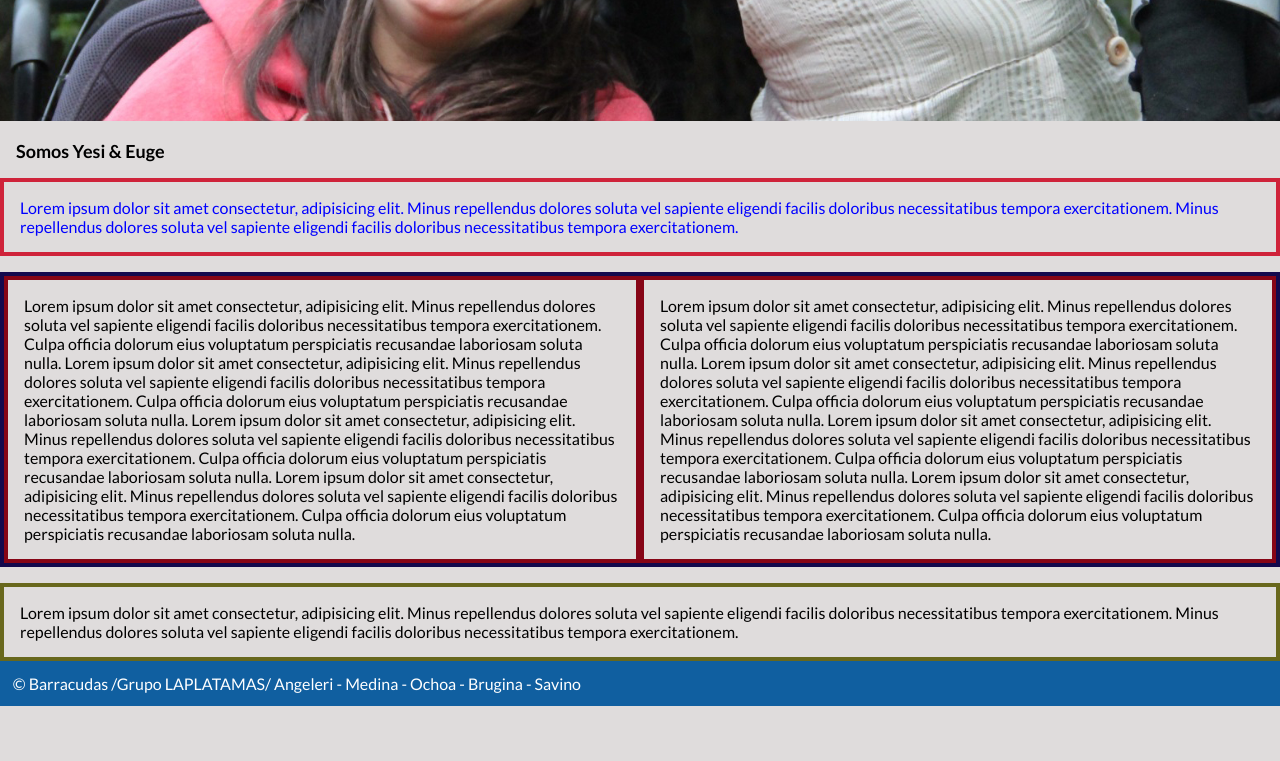
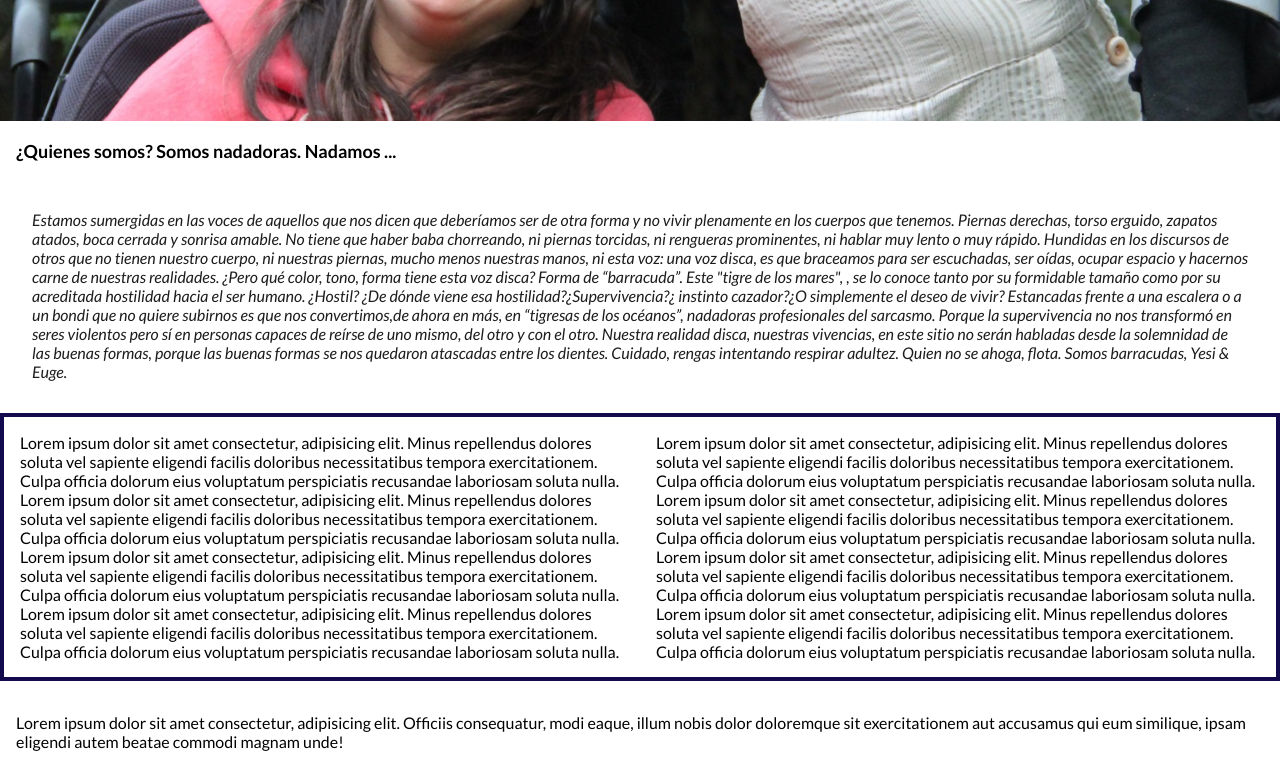
Before and after one commit to GITLETY/laplatamas, a plain HTML site: page pages/Conocenos.html in a window 1280 px wide. Shown: the part 714-1475 px from the top of the page. Before the commit the page ends 1420 px from the top, so only its background shows below. Drawn offline with Linux system fonts and the light colour scheme.

Commit message:
Texto original barracudas + Comienzo de codigo Encontranos

```diff
--- a/css/cssConocenos.css
+++ b/css/cssConocenos.css
@@ -5,40 +5,43 @@
 }
 
 .IMGConocenos {
-  width: 100vw;
+  width: vw;
 }
 
 .TituloConocenos {
   margin: 1rem;
   font-size: large;
+  color: #000000;
 }
 
 .PresentacionConocenos {
   padding: 1rem;
-  border: 4px solid #cf233a;
+  /* border: 4px solid #cf233a; */
+  font-style: italic;
   overflow-wrap: break-word;
-  margin-bottom: 1rem;
-    color:blue;
- }
+  color: rgb(29, 29, 29);
+  text-align: left;
+  font-size: medium;
+  padding: 2rem;
+}
 
 .CajaTextosConocenos {
   display: flex;
   flex-direction: column;
   border: 4px solid #13094d;
-
 }
 
 .TextoConocenos {
   padding: 1rem;
   overflow-wrap: break-word;
-  border: 4px solid #860516;
+  /* border: 4px solid #860516; */
   flex-direction: column;
   text-align: left;
 }
 
-.AgradecimientosConocenos{
+.AgradecimientosConocenos {
   padding: 1rem;
-  border: 4px solid #68671c;
+  /* border: 4px solid #68671c; */
   overflow-wrap: break-word;
   margin-top: 1rem;
 }
@@ -64,7 +67,7 @@
 
 @media screen and (min-width: 1080px) {
   body {
-    background-color: rgb(223, 220, 220);
+    background-color: rgb(255, 255, 255);
   }
   span {
     color: rgb(255, 255, 255);
@@ -84,7 +87,8 @@
 
   .socaloFooter {
     position: absolute;
+    /* bottom: 0; */
     background-color: rgb(16, 95, 160);
-    width: 100vw;
+    width: vw;
   }
 }
--- a/pages/Conocenos.html
+++ b/pages/Conocenos.html
@@ -11,8 +11,8 @@
     <fontfamily
       ><style>
         @import url("https://fonts.googleapis.com/css2?family=Lato:ital,wght@0,100;0,300;0,400;0,700;0,900;1,100;1,300;1,400;1,700;1,900&display=swap");
-      </style></fontfamily
-    >
+      </style>
+    </fontfamily>
     <link rel="stylesheet" href="../cssGeneral.css" />
     <!-- Esta en todas  -->
     <link rel="stylesheet" href="../css/cssConocenos.css" />
@@ -27,23 +27,40 @@
         <a href="./Textos.html">Textos</a>
         <a href="./TocToc.html">AudioVisual</a>
         <a>Conocenos</a>
-        <a href="./Contacto.html">Contacto</a>
+        <a href="./Encontranos.html">Encontranos</a>
       </nav>
     </header>
 
     <main>
       <img src="../images/BarracudasConocenos.jpg" class="IMGConocenos" />
 
-      <h1 class="TituloConocenos">Somos Yesi & Euge</h1>
-
+      <h1 class="TituloConocenos">
+        ¿Quienes somos? Somos nadadoras. Nadamos ...
+      </h1>
       <p class="PresentacionConocenos">
-        Lorem ipsum dolor sit amet consectetur, adipisicing elit. Minus
-        repellendus dolores soluta vel sapiente eligendi facilis doloribus
-        necessitatibus tempora exercitationem. Minus
-        repellendus dolores soluta vel sapiente eligendi facilis doloribus
-        necessitatibus tempora exercitationem.
+        Estamos sumergidas en las voces de aquellos que nos dicen que deberíamos
+        ser de otra forma y no vivir plenamente en los cuerpos que tenemos.
+        Piernas derechas, torso erguido, zapatos atados, boca cerrada y sonrisa
+        amable. No tiene que haber baba chorreando, ni piernas torcidas, ni
+        rengueras prominentes, ni hablar muy lento o muy rápido. Hundidas en los
+        discursos de otros que no tienen nuestro cuerpo, ni nuestras piernas,
+        mucho menos nuestras manos, ni esta voz: una voz disca, es que braceamos
+        para ser escuchadas, ser oídas, ocupar espacio y hacernos carne de
+        nuestras realidades. ¿Pero qué color, tono, forma tiene esta voz disca?
+        Forma de “barracuda”. Este "tigre de los mares", , se lo conoce tanto
+        por su formidable tamaño como por su acreditada hostilidad hacia el ser
+        humano. ¿Hostil? ¿De dónde viene esa hostilidad?¿Supervivencia?¿
+        instinto cazador?¿O simplemente el deseo de vivir? Estancadas frente a
+        una escalera o a un bondi que no quiere subirnos es que nos
+        convertimos,de ahora en más, en “tigresas de los océanos”, nadadoras
+        profesionales del sarcasmo. Porque la supervivencia no nos transformó en
+        seres violentos pero sí en personas capaces de reírse de uno mismo, del
+        otro y con el otro. Nuestra realidad disca, nuestras vivencias, en este
+        sitio no serán habladas desde la solemnidad de las buenas formas, porque
+        las buenas formas se nos quedaron atascadas entre los dientes. Cuidado,
+        rengas intentando respirar adultez. Quien no se ahoga, flota. Somos
+        barracudas, Yesi & Euge.
       </p>
-
       <div class="CajaTextosConocenos">
         <section class="TextoConocenos">
           <p>
@@ -65,7 +82,6 @@
             voluptatum perspiciatis recusandae laboriosam soluta nulla.
           </p>
         </section>
-
         <section class="TextoConocenos">
           <p>
             Lorem ipsum dolor sit amet consectetur, adipisicing elit. Minus
@@ -87,23 +103,29 @@
           </p>
         </section>
       </div>
-
       <p class="AgradecimientosConocenos">
-        Lorem ipsum dolor sit amet consectetur, adipisicing elit. Minus
-        repellendus dolores soluta vel sapiente eligendi facilis doloribus
-        necessitatibus tempora exercitationem. Minus
-        repellendus dolores soluta vel sapiente eligendi facilis doloribus
-        necessitatibus tempora exercitationem.
+        Lorem ipsum dolor sit amet consectetur, adipisicing elit. Officiis
+        consequatur, modi eaque, illum nobis dolor doloremque sit exercitationem
+        aut accusamus qui eum similique, ipsam eligendi autem beatae commodi
+        magnam unde!
       </p>
     </main>
 
+    <!-- <footer>
+      <div class="socaloFooter">
+        <span>&copy; Barracudas /Grupo LAPLATAMAS/ Angeleri - Medina - Ochoa -  Brugina</span>
+      </div>
+    </footer> -->
+
     <footer>
-      <div class="socaloFooter">
-        <span
-          >&copy; Barracudas /Grupo LAPLATAMAS/ Angeleri - Medina - Ochoa -
-          Brugina - Savino</span
-        >
+              <div class="media">
+          <div class="mediaitem"><a href="https://www.youtube.com" target="_blank"><img src="../images/youtubeicon.png" alt="iconoyoutube"></a></div>
+          <div class="mediaitem"><a href="https://www.instagram.com" target="_blank"><img src="../images/instaicon.png" alt="icono instagram"></a></div>
+          <div class="mediaitem"><a href="https://www.gmail.com" target="_blank"><img src="../images/emailicon.png" alt="iconoemail"></a></div>
+          <a href="../index.html"><img src="../images/logo tipografico blanco.png" alt="logo volver"></a>
       </div>
-    </footer>
+       <div class="copyr"><span>&copy;Barracudas /Grupo LAPLATAMAS/ Angeleri - Medina - Ochoa - Brugina </span></div>
+                </footer>
+
   </body>
 </html>
```
Also changed, not shown: pages/Encontranos.html (+13 -8 lines).
